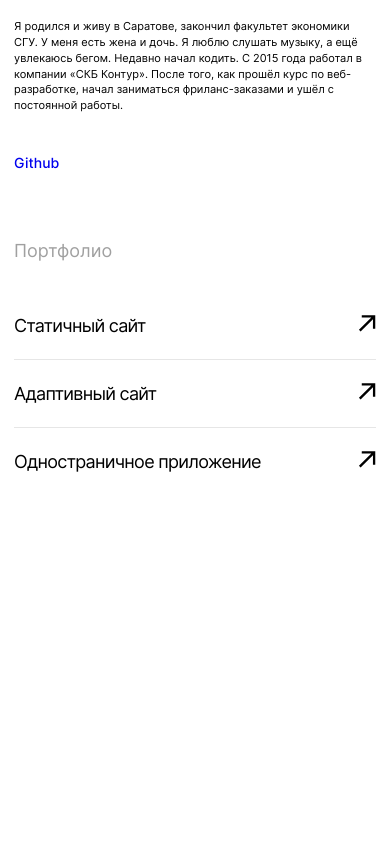
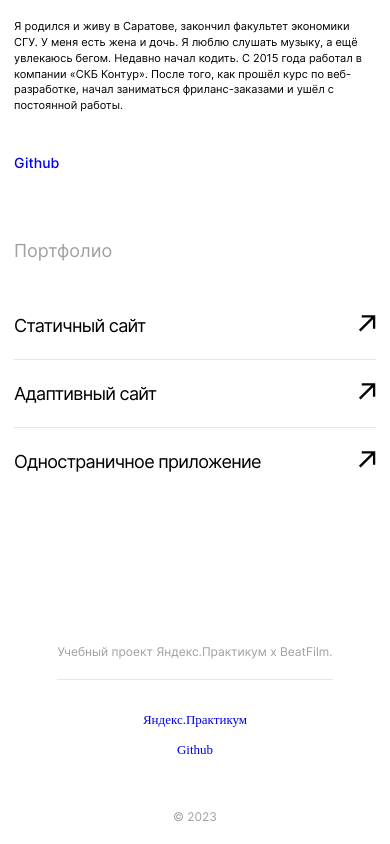
Before and after one commit to LeisanMingalieva/movies-explorer-frontend, a React (Create React App) app: page / in a window 390 px wide. Shown: the part 2664-3508 px from the top of the page. Before the commit the page ends 3210 px from the top, so only its background shows below. Built offline with nearby package versions, Linux system fonts and the light colour scheme.

Commit message:
create Footer

```diff
--- a/src/components/App/App.js
+++ b/src/components/App/App.js
@@ -2,9 +2,8 @@
 // import './App.css';
 // import { Route, Routes } from 'react-router-dom';
 // import Header from '../Header';
-// import Main from '../Main/Main';
 // import Movies from '../Movies/Movies';
-// import Footer from '../Footer/Footer';
+import Footer from "../Footer/Footer";
 import Main from "../Main/Main";
 function App() {
   //const [isLoggedIn, setIsLoggedIn] = useState(true);
@@ -16,6 +15,7 @@ function App() {
       </Routes>
       <Footer /> */}
       <Main />
+      <Footer />
     </div>
   );
 }
--- /dev/null
+++ b/src/components/Footer/Footer.css
@@ -0,0 +1,92 @@
+.footer {
+    padding: 79px 70px 0;
+    margin: 0;
+    color: #000;
+    background-color: #FAFAFA;
+}
+
+.footer__title {
+    color: #A0A0A0;
+    text-align: center;
+    font-family: Inter;
+    font-size: 13px;
+    font-style: normal;
+    font-weight: 400;
+    line-height: normal;
+    margin: 0 auto;
+    padding-bottom: 20px;
+    border-bottom: 1px solid #E8E8E8;
+}
+
+.footer__container {
+    display: flex;
+    justify-content: space-between;
+    align-items: center;
+}
+
+.footer__date {
+    font-family: Inter;
+    font-size: 13px;
+    font-style: normal;
+    font-weight: 400;
+    line-height: normal;
+    margin: 20px 0;
+}
+
+.footer__links {
+    list-style-type: none;
+    display: flex;
+    column-gap: 20px;
+    padding: 0;
+    margin: 20px 0;
+}
+
+.footer__link {
+    text-decoration: none;
+    text-align: right;
+    font-size: 13px;
+    font-style: normal;
+    font-weight: 400;
+    line-height: normal;
+}
+
+.footer__link:hover {
+    opacity: 0.7;
+}
+
+@media (max-width: 768px) {
+    .footer {
+        padding: 79px 30px 0;
+    }
+}
+
+@media (max-width: 460px) {
+    .footer {
+        padding: 79px 10px 0;
+        display: flex;
+        flex-direction: column;
+        background-color: #fff;
+    }
+
+    .footer__title {
+        font-size: 12px;
+    }
+
+    .footer__container {
+        flex-direction: column-reverse;
+        align-items: center;
+    }
+
+    .footer__links {
+        flex-direction: column;
+        align-items: center;
+        margin: 30px 0 20px;
+        row-gap: 12px;
+    }
+
+    .footer__date {
+        color: #A0A0A0;
+        font-size: 12px;
+        margin: 30px 0 20px;
+    }
+}
--- a/src/components/Footer/Footer.js
+++ b/src/components/Footer/Footer.js
@@ -0,0 +1,23 @@
+import React from "react";
+import './Footer.css';
+
+function Footer() {
+    return (
+        <section className="footer">
+            <p className="footer__title">Учебный проект Яндекс.Практикум х BeatFilm.</p>
+            <div className="footer__container">
+                <p className="footer__date">&#169; {new Date().getFullYear()}</p>
+                <ul className="footer__links">
+                    <li className="footer__links-container">
+                        <a className="footer__link" href="https://practicum.yandex.ru" target="_blank" rel="noreferrer">Яндекс.Практикум</a>
+                    </li>
+                    <li className="footer__links-container">
+                        <a className="footer__link" href="https://github.com/LeisanMingalieva" target="_blank" rel="noreferrer">Github</a>
+                    </li>
+                </ul>
+            </div>
+        </section>
+    )
+}
+
+export default Footer;
--- a/src/components/Portfolio/Portfolio.css
+++ b/src/components/Portfolio/Portfolio.css
@@ -37,7 +37,7 @@
 
 .portfolio__item:last-child {
     border-bottom: none;
-    padding: 0;
+    padding-top: 20px;
 }
 
 .portfolio__link:hover {
@@ -66,9 +66,4 @@
         line-height: 155.556%;
         letter-spacing: -0.72px;
     }
-
-    .portfolio__item:last-child {
-        border-bottom: none;
-        padding-top: 20px;
-    }
 }
```
